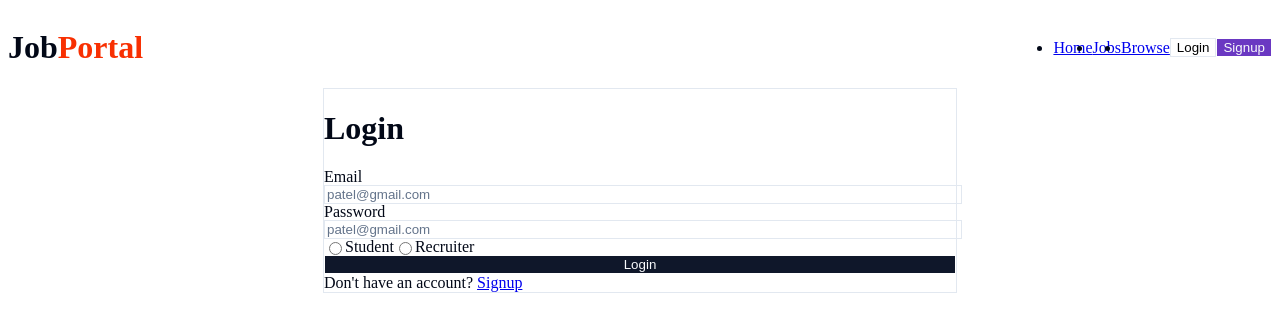
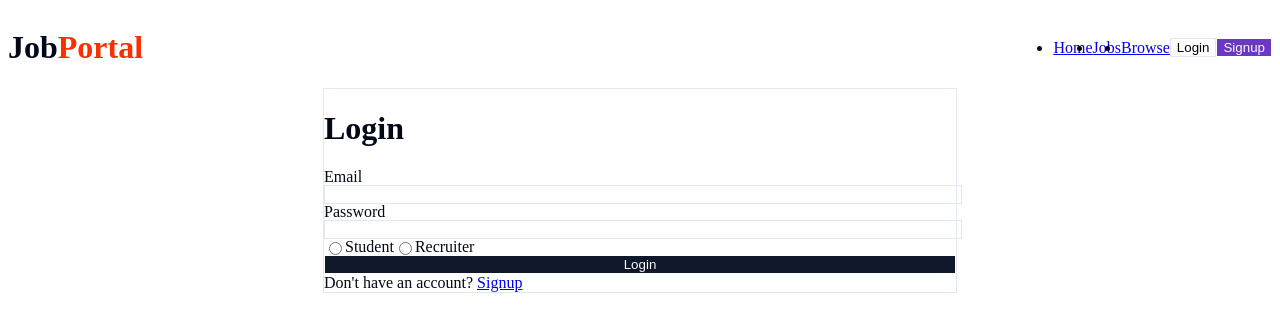
Before and after one commit to DeeptiBaghel-hub/job-portal-main, a React app in the folder frontend/: page /login in a window 1280 px wide. Shown: the top 332 px of the page. Built offline with nearby package versions, Linux system fonts and the light colour scheme; no server answers; the HTML template or start-up script is replaced by a standard one.

Commit message:
Clear placeholders in Login component inputs
Updated email and password input placeholders to be empty.

```diff
--- a/frontend/src/components/auth/Login.jsx
+++ b/frontend/src/components/auth/Login.jsx
@@ -66,7 +66,7 @@ const Login = () => {
                             value={input.email}
                             name="email"
                             onChange={changeEventHandler}
-                            placeholder="patel@gmail.com"
+                            placeholder=""
                         />
                     </div>
 
@@ -77,7 +77,7 @@ const Login = () => {
                             value={input.password}
                             name="password"
                             onChange={changeEventHandler}
-                            placeholder="patel@gmail.com"
+                            placeholder=""
                         />
                     </div>
                     <div className='flex items-center justify-between'>
```
